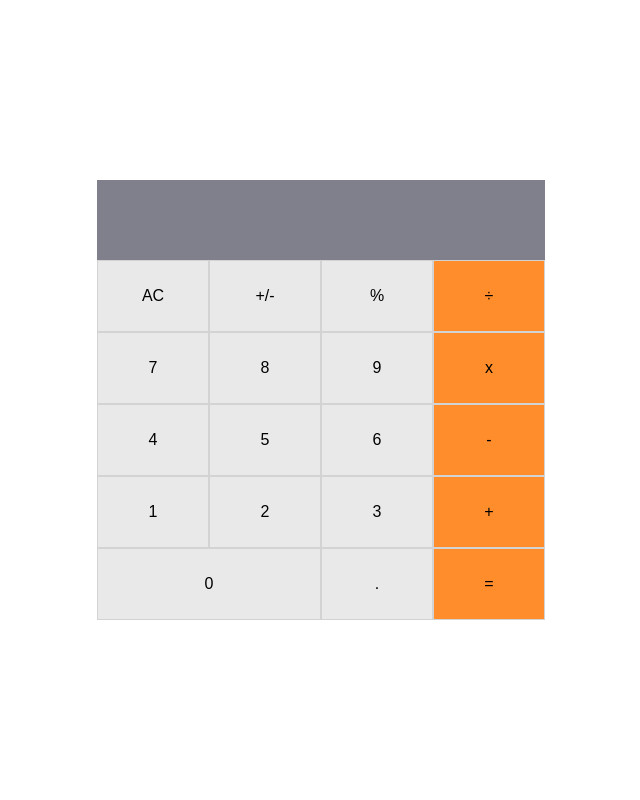
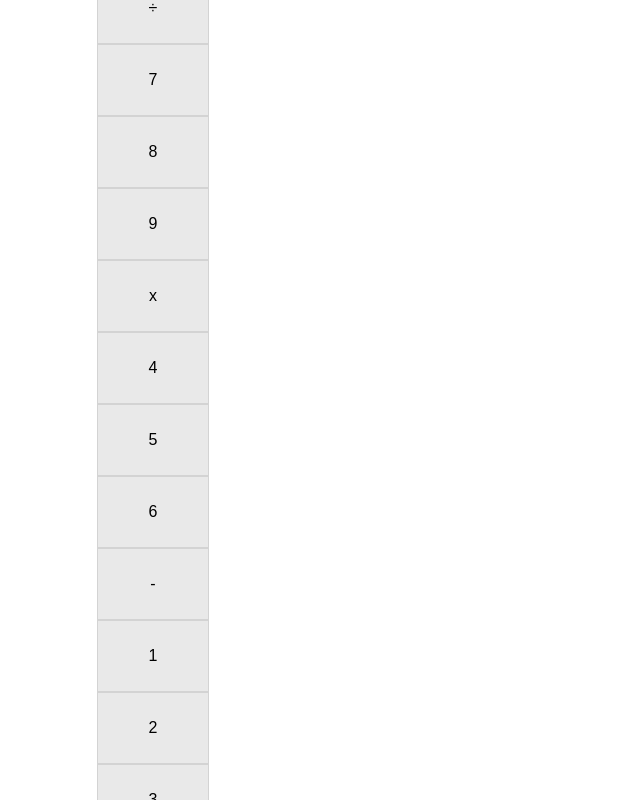
Before and after one commit to KanzaTahreem/Math-Magicians, a React (Create React App) app: page / in a window 1280 px wide. Shown: the top 800 px of the page, without its empty margins (319-959 px from the left). Built offline with nearby package versions, Linux system fonts and the light colour scheme.

Commit message:
Update to load buttons from array

```diff
--- a/src/components/Calculator.jsx
+++ b/src/components/Calculator.jsx
@@ -15,6 +15,8 @@ const Calculator = () => {
 
   const { total, next, operation } = state;
 
+  const buttons = ['AC', '+/-', '%', '÷', 7, 8, 9, 'x', 4, 5, 6, '-', 1, 2, 3, '+', 0, '.', '='];
+
   return (
     <section className={styles.calculator}>
       <div className={styles.container}>
@@ -24,35 +26,9 @@ const Calculator = () => {
           {next}
         </div>
         <div className={styles.keys}>
-          <div>
-            <button type="button" className={styles.btn} onClick={handleClick}>AC</button>
-            <button type="button" className={styles.btn} onClick={handleClick}>+/-</button>
-            <button type="button" className={styles.btn} onClick={handleClick}>%</button>
-            <button type="button" className={`${styles.btn} ${styles['btn-right']}`} onClick={handleClick}>÷</button>
-          </div>
-          <div>
-            <button type="button" className={styles.btn} onClick={handleClick}>7</button>
-            <button type="button" className={styles.btn} onClick={handleClick}>8</button>
-            <button type="button" className={styles.btn} onClick={handleClick}>9</button>
-            <button type="button" className={`${styles.btn} ${styles['btn-right']}`} onClick={handleClick}>x</button>
-          </div>
-          <div>
-            <button type="button" className={styles.btn} onClick={handleClick}>4</button>
-            <button type="button" className={styles.btn} onClick={handleClick}>5</button>
-            <button type="button" className={styles.btn} onClick={handleClick}>6</button>
-            <button type="button" className={`${styles.btn} ${styles['btn-right']}`} onClick={handleClick}>-</button>
-          </div>
-          <div>
-            <button type="button" className={styles.btn} onClick={handleClick}>1</button>
-            <button type="button" className={styles.btn} onClick={handleClick}>2</button>
-            <button type="button" className={styles.btn} onClick={handleClick}>3</button>
-            <button type="button" className={`${styles.btn} ${styles['btn-right']}`} onClick={handleClick}>+</button>
-          </div>
-          <div>
-            <button type="button" className={`${styles.btn} ${styles['btn-expand']}`} onClick={handleClick}>0</button>
-            <button type="button" className={styles.btn} onClick={handleClick}>.</button>
-            <button type="button" className={`${styles.btn} ${styles['btn-right']}`} onClick={handleClick}>=</button>
-          </div>
+          {buttons.map((button) => (
+            <button type="button" className={styles.btn} onClick={handleClick} key={button}>{button}</button>
+          ))}
         </div>
       </div>
     </section>
```
